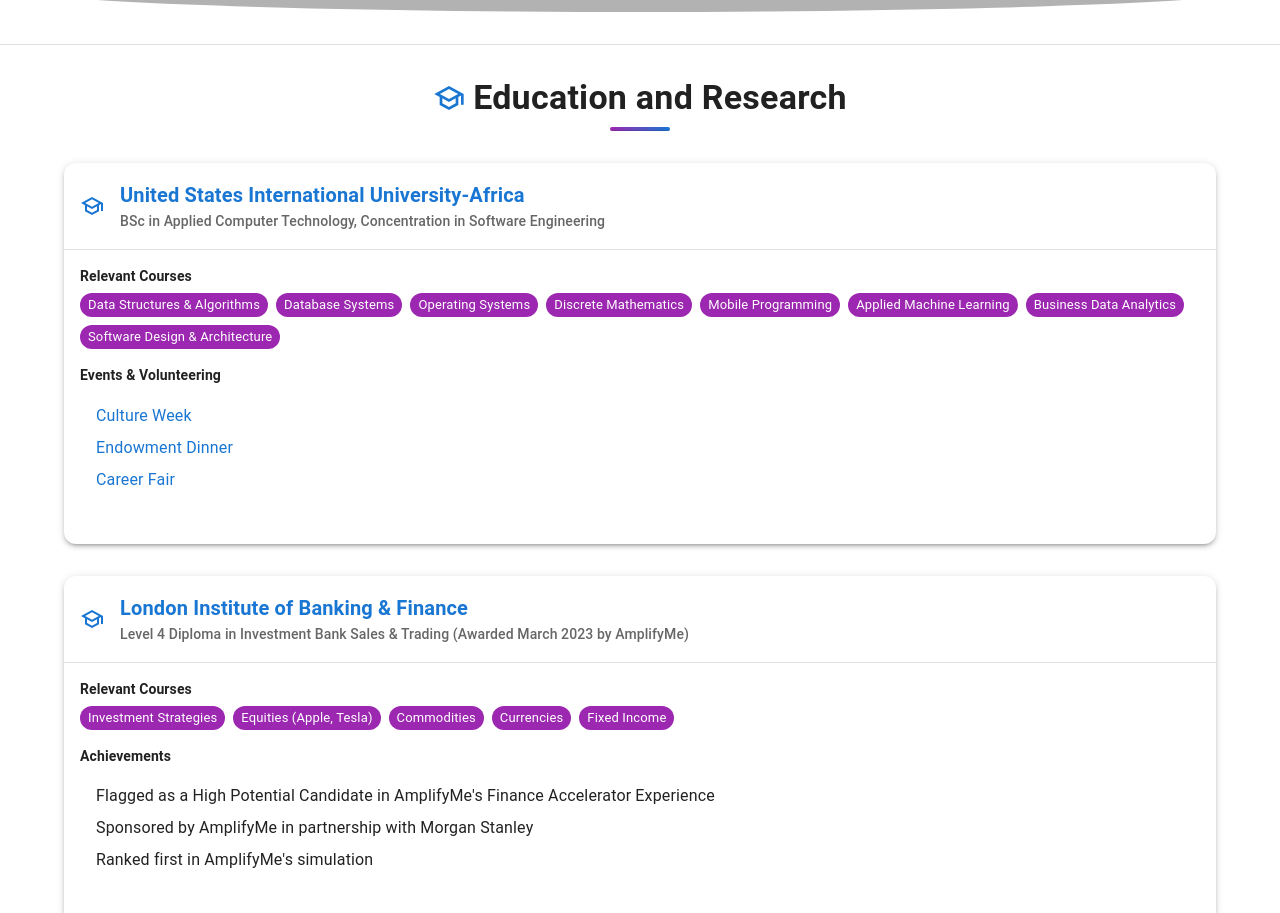
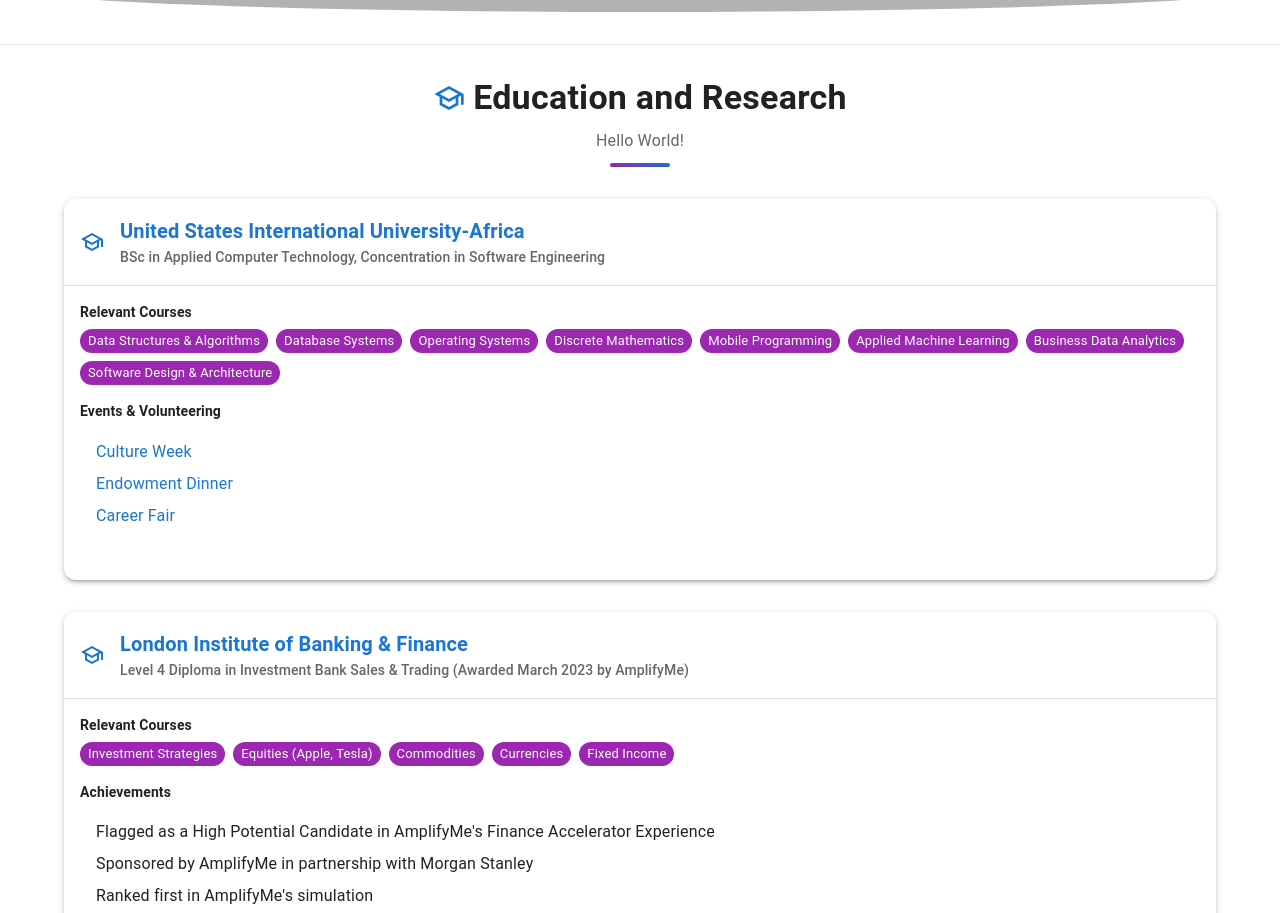
Before and after one commit to olivernjeru/olivernjeru.github.io, a React (Create React App) app: page / in a window 1280 px wide. Shown: the part 806-1719 px from the top of the page. Built offline with nearby package versions, Linux system fonts and the light colour scheme.

Commit message:
fix: add subtitle "Hello World!" to Education section header

```diff
--- a/src/components/Education.js
+++ b/src/components/Education.js
@@ -36,6 +36,7 @@ const Education = () => {
         <SectionHeader
           icon={SchoolOutlined}
           title="Education and Research"
+          subtitle="Hello World!"
           delay={800}
         />
 
```
